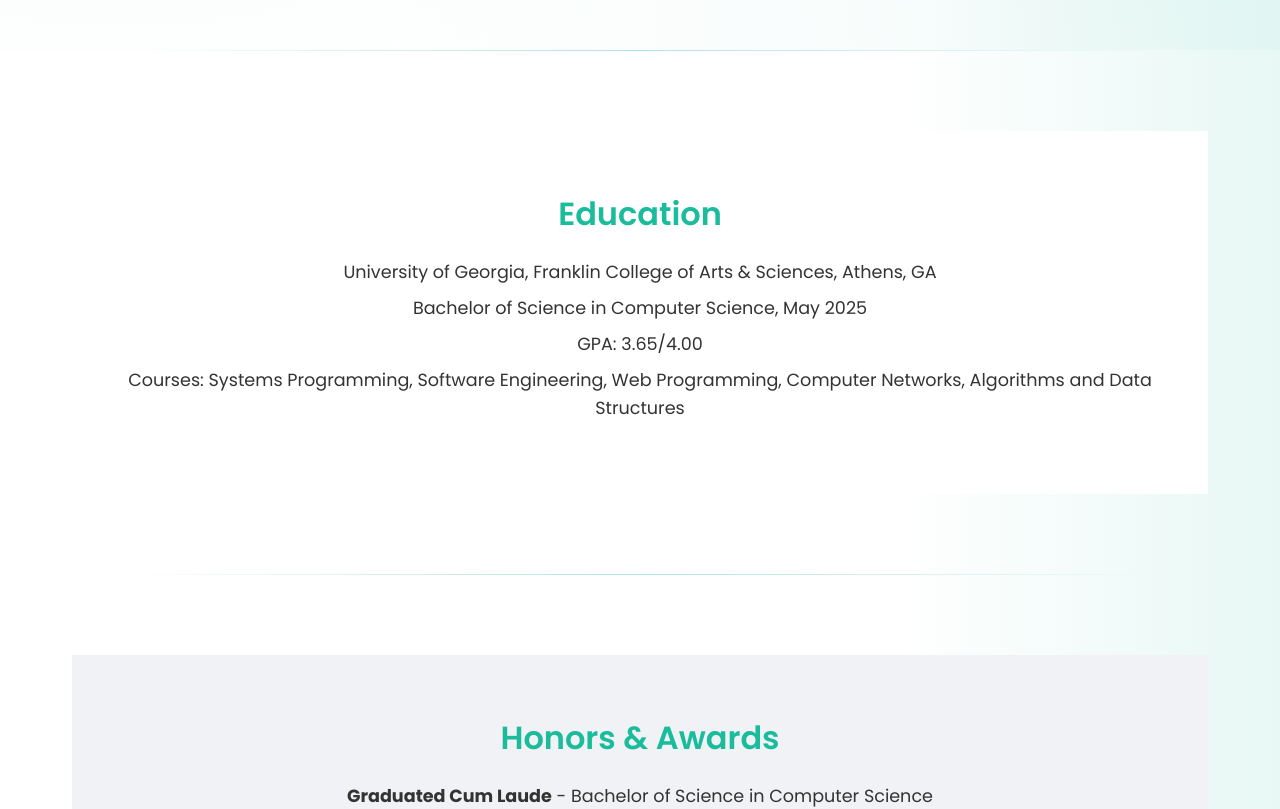
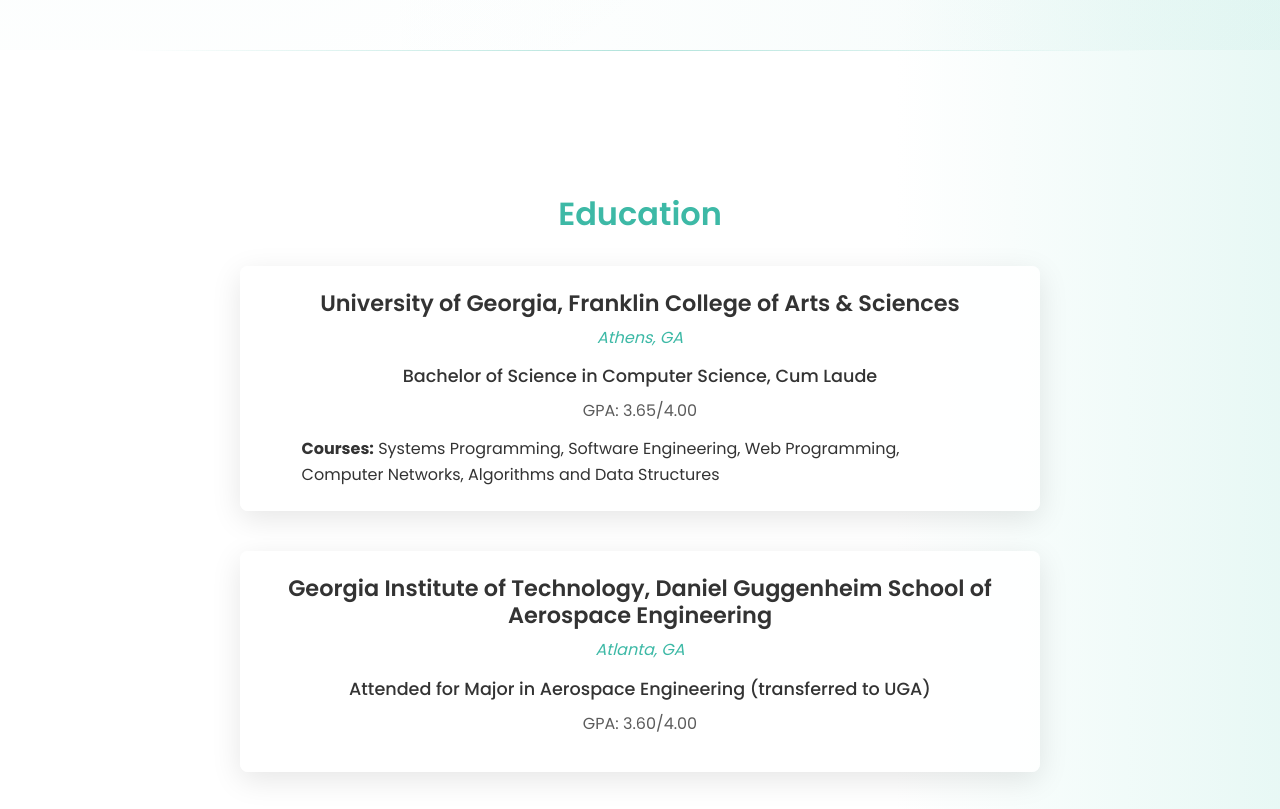
Before and after one commit to aal51282/aal51282.github.io, a Next.js app: page / in a window 1280 px wide. Shown: the part 700-1509 px from the top of the page. Built offline with nearby package versions, Linux system fonts and the light colour scheme; a web font is replaced by a local one.

Commit message:
Added GT information.

```diff
--- a/src/components/Education/Education.module.css
+++ b/src/components/Education/Education.module.css
@@ -1,18 +1,63 @@
 /* src/components/Education/Education.module.css */
 .education {
   padding: 4rem 2rem;
-  background-color: #ffffff;
   text-align: center;
 }
 
 .education h2 {
   font-size: 2rem;
-  margin-bottom: 1.5rem;
-  color: #1abc9c;
+  margin-bottom: 2rem;
+  color: var(--accent-color);
 }
 
-.education p {
+.educationItem {
+  margin-bottom: 2.5rem;
+  padding: 1.5rem;
+  border-radius: var(--border-radius);
+  background-color: var(--card-bg);
+  box-shadow: var(--box-shadow);
+  transition: transform 0.3s ease, box-shadow 0.3s ease;
+  max-width: 800px;
+  margin-left: auto;
+  margin-right: auto;
+}
+
+.educationItem:hover {
+  transform: translateY(-5px);
+  box-shadow: 0 12px 30px rgba(0, 0, 0, 0.1);
+}
+
+.educationItem h3 {
+  font-size: 1.4rem;
+  font-weight: 600;
+  margin-bottom: 0.5rem;
+  color: var(--text-color);
+}
+
+.location {
+  font-size: 1rem;
+  color: var(--accent-color);
+  margin-bottom: 0.75rem;
+  font-style: italic;
+}
+
+.degree {
   font-size: 1.1rem;
-  color: #333333;
+  font-weight: 500;
   margin-bottom: 0.5rem;
 }
+
+.dateGpa {
+  font-size: 1rem;
+  margin-bottom: 0.75rem;
+  color: var(--text-color);
+  opacity: 0.8;
+}
+
+.courses {
+  font-size: 1rem;
+  line-height: 1.6;
+  text-align: left;
+  max-width: 90%;
+  margin: 0 auto;
+}
--- a/src/components/Education/Education.tsx
+++ b/src/components/Education/Education.tsx
@@ -1,16 +1,35 @@
-import React from 'react';
-import styles from './Education.module.css';
+import React from "react";
+import styles from "./Education.module.css";
 
 const Education: React.FC = () => {
   return (
     <section id="education" className={styles.education} data-aos="fade-up">
       <h2>Education</h2>
-      <p>University of Georgia, Franklin College of Arts & Sciences, Athens, GA</p>
-      <p>Bachelor of Science in Computer Science, May 2025</p>
-      <p>GPA: 3.65/4.00</p>
-      <p>
-        Courses: Systems Programming, Software Engineering, Web Programming, Computer Networks, Algorithms and Data Structures
-      </p>
+
+      <div className={styles.educationItem}>
+        <h3>University of Georgia, Franklin College of Arts & Sciences</h3>
+        <p className={styles.location}>Athens, GA</p>
+        <p className={styles.degree}>
+          Bachelor of Science in Computer Science, Cum Laude
+        </p>
+        <p className={styles.dateGpa}>GPA: 3.65/4.00</p>
+        <p className={styles.courses}>
+          <strong>Courses:</strong> Systems Programming, Software Engineering,
+          Web Programming, Computer Networks, Algorithms and Data Structures
+        </p>
+      </div>
+
+      <div className={styles.educationItem}>
+        <h3>
+          Georgia Institute of Technology, Daniel Guggenheim School of Aerospace
+          Engineering
+        </h3>
+        <p className={styles.location}>Atlanta, GA</p>
+        <p className={styles.degree}>
+          Attended for Major in Aerospace Engineering (transferred to UGA)
+        </p>
+        <p className={styles.dateGpa}>GPA: 3.60/4.00</p>
+      </div>
     </section>
   );
 };
```
